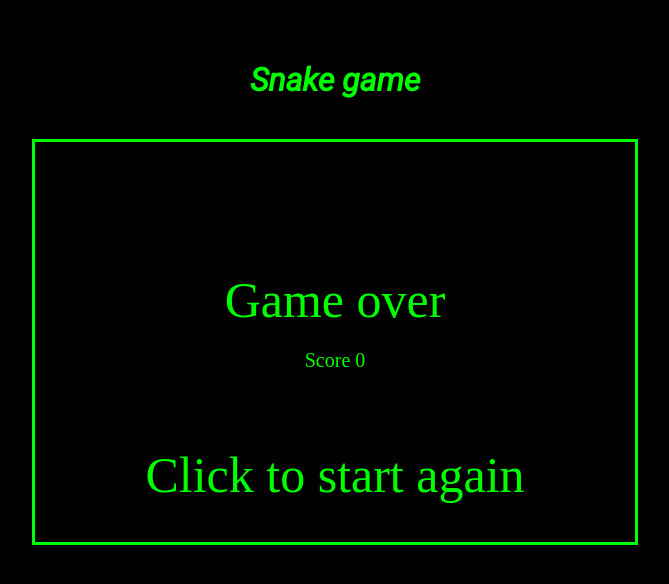
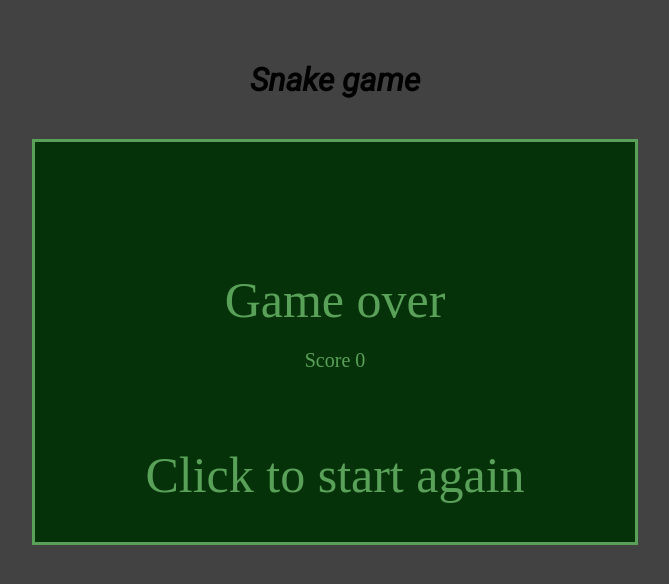
Before and after one commit to SergeiKazanin/Snake, a plain HTML site: page index.html in a window 1280 px wide. Shown: the whole page, without its empty margins (305-974 px from the left). Drawn offline with Linux system fonts and the light colour scheme.

Commit message:
Edit colors

```diff
--- a/index.html
+++ b/index.html
@@ -12,7 +12,7 @@
     <link href="https://fonts.googleapis.com/css2?family=Roboto:ital@1&display=swap" rel="stylesheet">
     <style>
         body {
-            background-color: black;
+            background-color: rgba(0, 0, 0, 0.742);
             padding-top: 2rem;
             display: flex;
             flex-direction: column;
@@ -21,12 +21,12 @@
         }
 
         h1 {
-            color: lime;
+            color: black;
             margin-bottom: 2.5rem;
         }
 
         canvas {
-            border: 3px solid lime;
+            border: 3px solid rgb(89, 161, 89);
         }
     </style>
 </head>
--- a/snake.js
+++ b/snake.js
@@ -42,7 +42,8 @@ window.onload = () => {
 }
 
 function update() {
-    createRect(0, 0, board.width, board.height); //clear screen
+    //createRect(0, 0, board.width, board.height); //clear screen
+    createRect(0, 0, board.width, board.height, 'rgba(6, 50, 9)');
 
     if (gameOver) {
         //game and text
@@ -57,7 +58,7 @@ function update() {
     //update score
     createText(`Score ${score}`, 30, 40);
     //create first food
-    createRect(foodX, foodY, blockSize, blockSize, "lime");
+    createRect(foodX, foodY, blockSize, blockSize, "rgb(187, 110, 29)");
     //eat
     if (snakeX == foodX && snakeY == foodY) {
         tail.push([foodX, foodY]);
@@ -77,7 +78,7 @@ function update() {
     snakeY += velocityY * blockSize;
     createRect(snakeX, snakeY, blockSize, blockSize, 'orange');
     for (let i = 0; i < tail.length; i++) {
-        createRect(tail[i][0], tail[i][1], blockSize, blockSize, 'lime');
+        createRect(tail[i][0], tail[i][1], blockSize, blockSize, 'rgb(89, 161, 89)');
     }
 
     //wall
@@ -138,7 +139,7 @@ function createRect(x, y, width, height, color = "black") {
 }
 
 function createText(text, x, y, textAlign = 'start', fontSize = 20) {
-    context.fillStyle = "lime";
+    context.fillStyle = "rgb(89, 161, 89)";
     context.font = `${fontSize}px Roboto Mono`;
     context.textAlign = textAlign;
     context.fillText(text, x, y);
```
